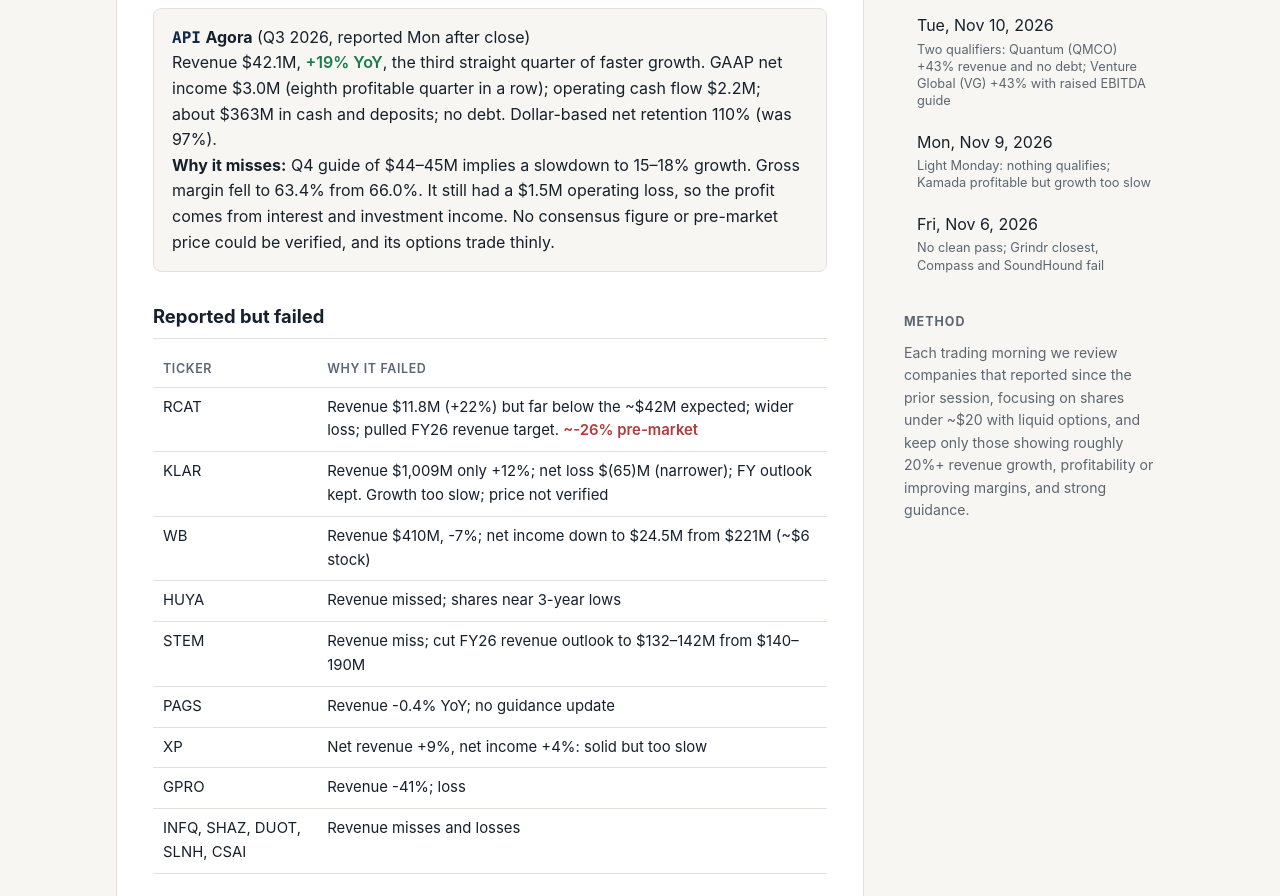
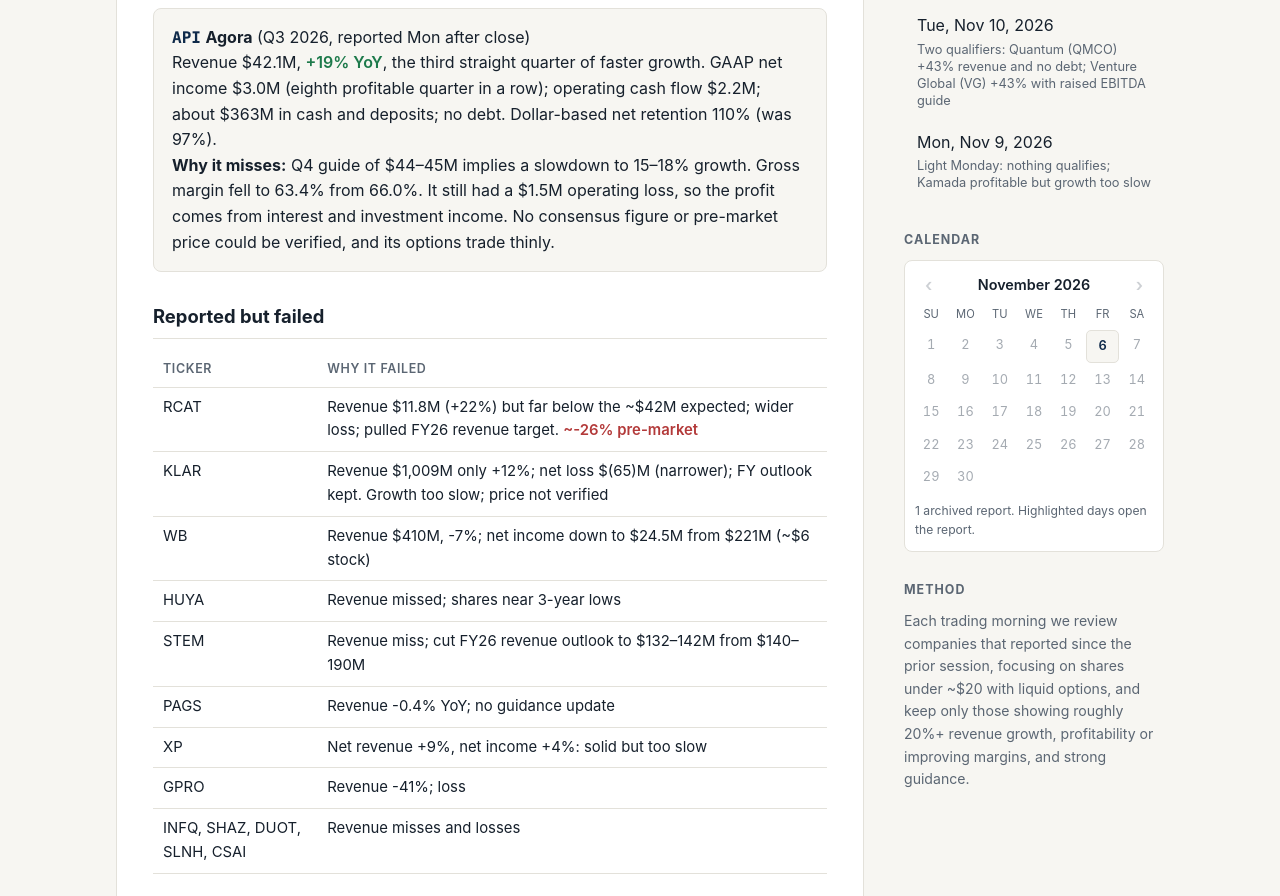
Before and after one commit to rarikola/acr, a plain HTML site: page public/index.html in a window 1280 px wide. Shown: the part 702-1598 px from the top of the page. Drawn offline with Linux system fonts and the light colour scheme.

Commit message:
Homepage: show latest 7 reports, move older ones to a calendar
Co-Authored-By: Claude Opus 5.5 <noreply@anthropic.com>
Claude-Session: https://claude.ai/code/session_01CWXN5CDeZDPMKaCxhTMkdN

```diff
--- a/public/index.html
+++ b/public/index.html
@@ -62,6 +62,19 @@ aside li a:hover{background:var(--surface);border-color:var(--line)}
 aside li a.active{background:var(--surface);border-color:var(--line);box-shadow:inset 3px 0 0 var(--accent)}
 aside li small{display:block;color:var(--muted);font-size:.8rem;line-height:1.35;margin-top:2px}
 .about{font-size:.88rem;color:var(--muted)}
+.cal{background:var(--surface);border:1px solid var(--line);border-radius:8px;padding:10px 10px 12px;margin:0 0 28px}
+.cal-head{display:flex;align-items:center;justify-content:space-between;margin-bottom:6px;font-size:.9rem;font-weight:600}
+.cal-head button{background:none;border:1px solid transparent;border-radius:6px;color:var(--muted);font:inherit;font-size:1.1rem;line-height:1;padding:4px 9px;cursor:pointer}
+.cal-head button:hover:not(:disabled){border-color:var(--line);color:var(--ink)}
+.cal-head button:disabled{opacity:.3;cursor:default}
+.cal-grid{display:grid;grid-template-columns:repeat(7,1fr);gap:2px;text-align:center;font-size:.8rem}
+.cal-grid .dow{color:var(--muted);font-size:.7rem;text-transform:uppercase;padding:2px 0 4px}
+.cal-grid span,.cal-grid a{display:block;padding:5px 0;border-radius:5px;font-variant-numeric:tabular-nums}
+.cal-grid span.day{color:var(--muted);opacity:.55}
+.cal-grid a{text-decoration:none;font-weight:600;color:var(--brand);background:var(--bg);border:1px solid var(--line)}
+.cal-grid a:hover{border-color:var(--accent)}
+.cal-grid a.active{background:var(--accent);border-color:var(--accent);color:#fff}
+.cal-note{font-size:.76rem;color:var(--muted);margin-top:8px}
 footer{border-top:1px solid var(--line);color:var(--muted);font-size:.82rem}
 footer .wrap{padding-top:22px;padding-bottom:30px}
 .empty{color:var(--muted)}
@@ -84,6 +97,8 @@ footer .wrap{padding-top:22px;padding-bottom:30px}
     <aside>
       <h4>Archive</h4>
       <ol id="archive"></ol>
+      <h4>Calendar</h4>
+      <div class="cal" id="cal"></div>
       <div class="about">
         <h4>Method</h4>
         Each trading morning we review companies that reported since the prior session, focusing on shares under ~$20 with liquid options, and keep only those showing roughly 20%+ revenue growth, profitability or improving margins, and strong guidance.
@@ -114,8 +129,38 @@ footer .wrap{padding-top:22px;padding-bottom:30px}
   }
   function esc(s){return String(s).replace(/[&<>"]/g,function(c){return {'&':'&amp;','<':'&lt;','>':'&gt;','"':'&quot;'}[c];});}
 
+  var RECENT = 7, calMonth = null, calActive = null, $c = document.getElementById('cal');
+  var MONTHS = ['January','February','March','April','May','June','July','August','September','October','November','December'];
+  function pad(n){return (n<10?'0':'')+n;}
+  function ym(d){return d.slice(0,7);}
+
+  function renderCal(){
+    var archived = reports.slice(RECENT);
+    if(!archived.length){ $c.innerHTML='<p class="cal-note" style="margin:0">Reports older than the latest '+RECENT+' will appear here.</p>'; return; }
+    var have = {}; archived.forEach(function(r){have[r.date]=r;});
+    var months = archived.map(function(r){return ym(r.date);}).filter(function(m,i,a){return a.indexOf(m)===i;}).sort();
+    if(!calMonth || months.indexOf(calMonth)<0) calMonth = months[months.length-1];
+    var i = months.indexOf(calMonth), y = +calMonth.slice(0,4), m = +calMonth.slice(5,7)-1;
+    var first = new Date(y,m,1).getDay(), days = new Date(y,m+1,0).getDate();
+    var h = '<div class="cal-head"><button type="button" data-step="-1" aria-label="Earlier month"'+(i<=0?' disabled':'')+'>&lsaquo;</button>'+
+      '<span>'+MONTHS[m]+' '+y+'</span><button type="button" data-step="1" aria-label="Later month"'+(i>=months.length-1?' disabled':'')+'>&rsaquo;</button></div><div class="cal-grid">';
+    ['Su','Mo','Tu','We','Th','Fr','Sa'].forEach(function(d){h+='<span class="dow">'+d+'</span>';});
+    for(var k=0;k<first;k++) h+='<span></span>';
+    for(var d=1; d<=days; d++){
+      var key = y+'-'+pad(m+1)+'-'+pad(d), r = have[key];
+      h += r ? '<a href="#/'+key+'" title="'+esc(r.headline||'')+'"'+(key===calActive?' class="active"':'')+'>'+d+'</a>' : '<span class="day">'+d+'</span>';
+    }
+    $c.innerHTML = h+'</div><div class="cal-note">'+archived.length+' archived report'+(archived.length===1?'':'s')+'. Highlighted days open the report.</div>';
+    Array.prototype.forEach.call($c.querySelectorAll('button[data-step]'), function(b){
+      b.onclick = function(){ var j=i+(+b.getAttribute('data-step')); if(months[j]){calMonth=months[j]; renderCal();} };
+    });
+  }
+
   function renderArchive(active){
-    $a.innerHTML = reports.map(function(r){
+    calActive = active;
+    if(active && reports.slice(RECENT).some(function(r){return r.date===active;})) calMonth = ym(active);
+    renderCal();
+    $a.innerHTML = reports.slice(0, RECENT).map(function(r){
       return '<li><a href="#/'+r.date+'"'+(r.date===active?' class="active"':'')+'>'+shortDate(r.date)+
              '<small>'+esc(r.headline||'')+'</small></a></li>';
     }).join('') || '<li class="empty">No reports yet.</li>';
```
